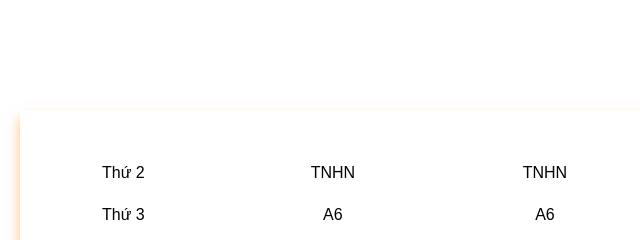
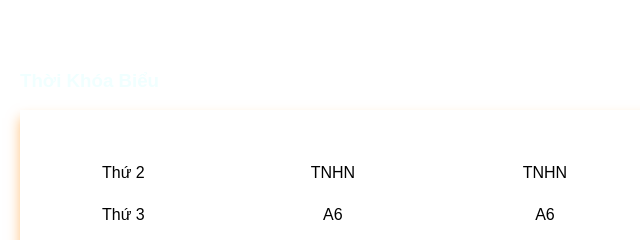
Before and after one commit to ManhHung3107/manhhung, a plain HTML site: page index.html in a window 1280 px wide. Shown: the part 233-473 px from the top of the page, 0-640 px from the left. Drawn offline with Linux system fonts and the light colour scheme.

Commit message:
Update index.html

```diff
--- a/index.html
+++ b/index.html
@@ -95,7 +95,7 @@
         }
 
         h3 {
-            color: white ;
+            color: azure ;
         }
     </style>
 </head>
```
